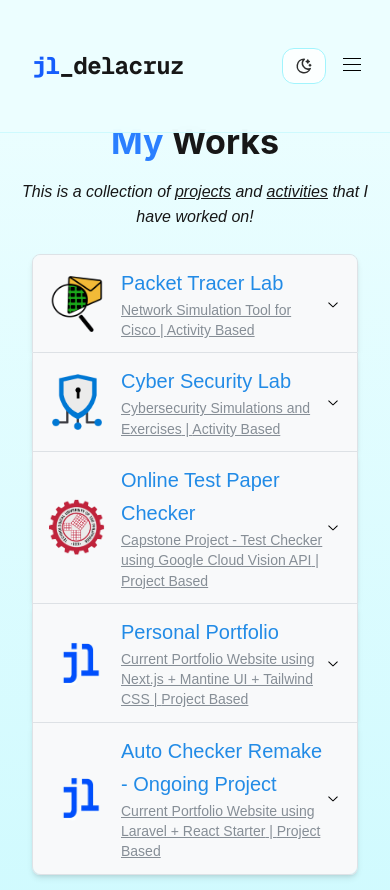
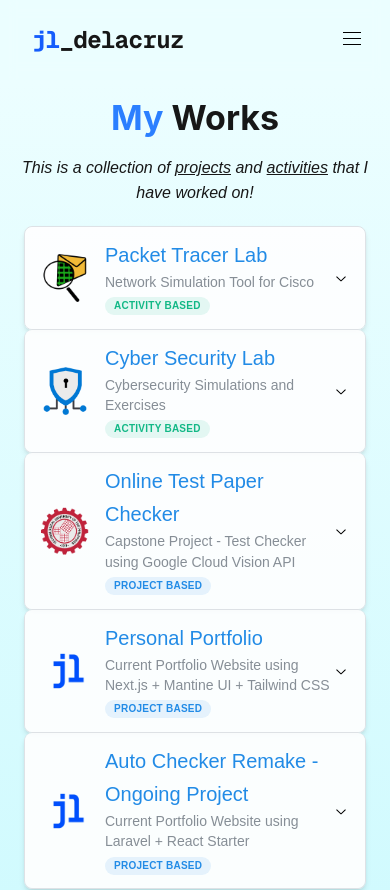
Before and after one commit to jldelakwaa/portfolio, a Next.js app: page /projects in a window 390 px wide. Shown: the top 890 px of the page. Built offline with nearby package versions, Linux system fonts and the light colour scheme.

Commit message:
refactor: enhance layout and styling across multiple components for improved responsiveness and visual consistency

```diff
--- a/src/app/(nav)/projects/page.tsx
+++ b/src/app/(nav)/projects/page.tsx
@@ -6,22 +6,20 @@
 
 export default function Projects() {
   return (
-    <div className="relative">
+    <div className="relative min-h-[calc(100vh-12rem)]">
       <GradientBackground />
 
-      <div className="relative flex flex-col justify-center items-center py-10 px-4">
+      <div className="relative max-w-6xl mx-auto flex flex-col items-center px-4 pt-4 pb-10 sm:pb-12">
         {/* Content */}
-        <Title
-          order={1} mb="md"
-        >
+        <Title order={1} mb="md" className="text-4xl sm:text-5xl md:text-6xl">
           <span className="text-blue-500">My</span> Works
         </Title>
-        <div className="max-w-2xl text-center space-y-2 mb-6">
-          <Text className="text-foreground/70 italic">
+        <div className="max-w-2xl text-center space-y-2 mb-5 sm:mb-6">
+          <Text className="text-foreground/70 italic text-sm sm:text-base leading-relaxed">
             This is a collection of <span className="underline">projects</span> and <span className="underline">activities</span> that I have worked on!
           </Text>
         </div>
-        <div className="flex flex-col justify-center items-center w-full">
+        <div className="w-full">
           <MyProjects />
         </div>
       </div>
--- a/src/app/_components/footer.tsx
+++ b/src/app/_components/footer.tsx
@@ -5,7 +5,7 @@
 
 export default function Footer() {
     return (
-        <footer className="bg-cyan-100 dark:bg-slate-900 border-t border-cyan-200 dark:border-slate-800 py-10 transition-colors">
+        <footer className="bg-cyan-100/90 py-10 transition-colors">
             <Container
                 size="lg"
                 className="flex items-center justify-between py-3 font-bold font-mono"
--- a/src/app/_components/header.tsx
+++ b/src/app/_components/header.tsx
@@ -3,19 +3,12 @@
 import Link from "next/link";
 import { useEffect, useState } from "react";
 import { usePathname } from "next/navigation";
-import { Container, Group, Burger, Paper, Transition, useMantineColorScheme } from "@mantine/core";
-import { IconMoonStars, IconSunHigh } from "@tabler/icons-react";
+import { Container, Group, Burger, Paper, Transition } from "@mantine/core";
 
 export default function Header() {
   const [opened, setOpened] = useState(false);
   const [scrolled, setScrolled] = useState(false);
   const pathname = usePathname();
-  const { colorScheme, setColorScheme } = useMantineColorScheme();
-  const isDark = colorScheme === "dark";
-
-  const toggleTheme = () => {
-    setColorScheme(isDark ? "light" : "dark");
-  };
 
   useEffect(() => {
     const handleScroll = () => {
@@ -34,12 +27,12 @@
 
   return (
     <nav
-      className="fixed top-0 left-0 w-full z-50 bg-cyan-50/95 dark:bg-slate-900/95 border-b border-cyan-100 dark:border-slate-800 backdrop-blur-sm transition-all duration-300"
+      className="fixed top-0 left-0 w-full z-50 bg-cyan-50/90 backdrop-blur-sm transition-all duration-300"
     >
       <Container
         size="lg"
         className={`flex items-center justify-between transition-all duration-300
-          ${scrolled ? "py-4" : "py-12"}`}
+          ${scrolled ? "py-3" : "py-6"}`}
       >
         {/* Logo */}
         <Link
@@ -69,19 +62,6 @@
             })}
           </Group>
 
-          <button
-            type="button"
-            onClick={toggleTheme}
-            className="mr-3 rounded-xl sm:rounded-lg border border-cyan-200 dark:border-slate-700 bg-white/80 dark:bg-slate-800/80 px-3 py-2 text-foreground/90 hover:text-blue-500 transition-colors flex items-center gap-2"
-            aria-label={isDark ? "Switch to light theme" : "Switch to dark theme"}
-            title={isDark ? "Switch to light theme" : "Switch to dark theme"}
-          >
-            {isDark ? <IconSunHigh size={18} /> : <IconMoonStars size={18} />}
-            <span className="hidden md:block text-sm font-semibold font-mono">
-              {isDark ? "Light" : "Dark"}
-            </span>
-          </button>
-
           {/* Mobile Burger */}
           <div className="mr-2 sm:mr-4">
             <Burger
@@ -95,7 +75,7 @@
 
           <Link
             href="/contact"
-            className="hidden bg-lime-200 dark:bg-lime-500/20 dark:border dark:border-lime-500/40 rounded-xl sm:flex items-center justify-center font-semibold font-mono text-foreground/90 hover:text-blue-500 transition-colors"
+            className="hidden bg-lime-200 rounded-xl sm:flex items-center justify-center font-semibold font-mono text-foreground/90 hover:text-blue-500 transition-colors"
             aria-label="Contact"
           >
             {/* Show icon only on small-medium screens */}
@@ -125,13 +105,13 @@
             shadow="md"
             radius="md"
             style={styles}
-            className="sm:hidden absolute top-full left-0 w-full bg-cyan-50 dark:bg-slate-900 border-cyan-100 dark:border-slate-800"
+            className="sm:hidden absolute top-full left-0 w-full bg-cyan-50 border-cyan-100"
           >
             {navItems.map((item) => (
               <Link
                 key={item.name}
                 href={item.href}
-                className="block px-4 py-3 font-medium text-foreground/90 hover:bg-blue-100 dark:hover:bg-slate-800 transition"
+                className="block px-4 py-3 font-medium text-foreground/90 hover:bg-blue-100 transition"
                 onClick={() => setOpened(false)}
               >
                 {item.name}
@@ -139,7 +119,7 @@
             ))}
             <Link
               href="/contact"
-              className="block px-4 py-3 font-medium text-foreground/90 hover:bg-blue-100 dark:hover:bg-slate-800 transition"
+              className="block px-4 py-3 font-medium text-foreground/90 hover:bg-blue-100 transition"
               onClick={() => setOpened(false)}
             >
               Contact
--- a/src/app/_components/projects/accordion.tsx
+++ b/src/app/_components/projects/accordion.tsx
@@ -12,8 +12,8 @@
 
 function AccordionLabel({ label, image, description, type }: AccordionLabelProps) {
     return (
-        <Group wrap="nowrap">
-            <div className="relative w-14 h-14 rounded-md overflow-hidden flex-shrink-0">
+        <Group wrap="nowrap" className="items-start">
+            <div className="relative w-12 h-12 sm:w-14 sm:h-14 rounded-md overflow-hidden flex-shrink-0">
                 <Image
                     src={image}
                     alt={label}
@@ -21,11 +21,14 @@
                     className="object-cover"
                 />
             </div>
-            <div>
-                <Text size="xl" c="blue">{label}</Text>
-                <Text size="sm" c="dimmed" fw={400}>
-                    <span className="underline">{description} | {type === 'project' ? ' Project Based' : ' Activity Based'}</span>
+            <div className="space-y-1">
+                <Text size="xl" c="blue" className="text-2xl sm:text-[2rem] leading-tight">{label}</Text>
+                <Text size="sm" c="dimmed" fw={400} className="leading-snug">
+                    {description}
                 </Text>
+                <Badge variant="light" color={type === 'project' ? 'blue' : 'teal'} size="sm" className="capitalize">
+                    {type === 'project' ? 'Project Based' : 'Activity Based'}
+                </Badge>
             </div>
         </Group>
     );
@@ -33,25 +36,20 @@
 
 export default function MyProjects() {
     const items = Project_list.map((item) => (
-        <Accordion.Item value={item.id.toString()} key={item.label} className="shadow-md mx-4 ">
+        <Accordion.Item value={item.id.toString()} key={item.id} className="shadow-md mx-2 sm:mx-4 rounded-lg overflow-hidden border border-cyan-200/80 bg-white/70">
             <Accordion.Control
                 aria-label={item.label}
-                bg="#f8f9fa"
-                style={{
-                    transition: 'background-color 0.2s',
-                }}
-                onMouseEnter={(e) => e.currentTarget.style.backgroundColor = '#eeeeee'}
-                onMouseLeave={(e) => e.currentTarget.style.backgroundColor = '#f8f9fa'}
+                className="!bg-white/70 hover:!bg-white/90 transition-colors"
             >
                 <AccordionLabel {...item} />
             </Accordion.Control>
-            <Accordion.Panel>
+            <Accordion.Panel className="!bg-white/85">
                 <Grid gutter="lg">
                     <Grid.Col span={{ base: 12, md: 8 }}>
                         <div className="flex flex-col h-full">
                             <div className="mb-4 mx-3">
                                 <Text fw={600} size="lg" mb="sm">Description:</Text>
-                                <Text size="sm" style={{ textAlign: 'justify', textIndent: '2rem', lineHeight: 1.6 }}>
+                                <Text size="sm" className="text-foreground/80 leading-relaxed" style={{ textAlign: 'justify' }}>
                                     {item.content}
                                 </Text>
                             </div>
@@ -110,7 +108,7 @@
                     </Grid.Col>
                     <Grid.Col span={{ base: 12, md: 4 }}>
                         {item.preview && (
-                            <div className="relative w-full h-84 rounded-lg overflow-hidden border border-gray-200 dark:border-gray-700 shadow-md hover:shadow-lg transition-shadow">
+                            <div className="relative w-full h-72 sm:h-84 rounded-lg overflow-hidden border border-cyan-200 shadow-md hover:shadow-lg transition-shadow">
                                 <Image
                                     src={item.preview}
                                     alt={item.label}
--- a/src/app/layout.tsx
+++ b/src/app/layout.tsx
@@ -34,17 +34,17 @@
   children: React.ReactNode;
 }>) {
   return (
-    <html lang="en" suppressHydrationWarning>
+    <html lang="en" data-mantine-color-scheme="light">
       <head>
         {/* Mantine's color scheme script ensures the right theme on first render */}
-        <ColorSchemeScript defaultColorScheme="light" />
+        <ColorSchemeScript defaultColorScheme="light" forceColorScheme="light" />
       </head>
       <body
         className={`${geistSans.variable} ${geistMono.variable} antialiased`}
       >
-        <MantineProvider defaultColorScheme="light">
+        <MantineProvider defaultColorScheme="light" forceColorScheme="light">
           <Header />
-          <main className="mt-20">{children}</main>
+          <main className="pt-20 sm:pt-15">{children}</main>
           <Footer />
         </MantineProvider>
       </body>
```
